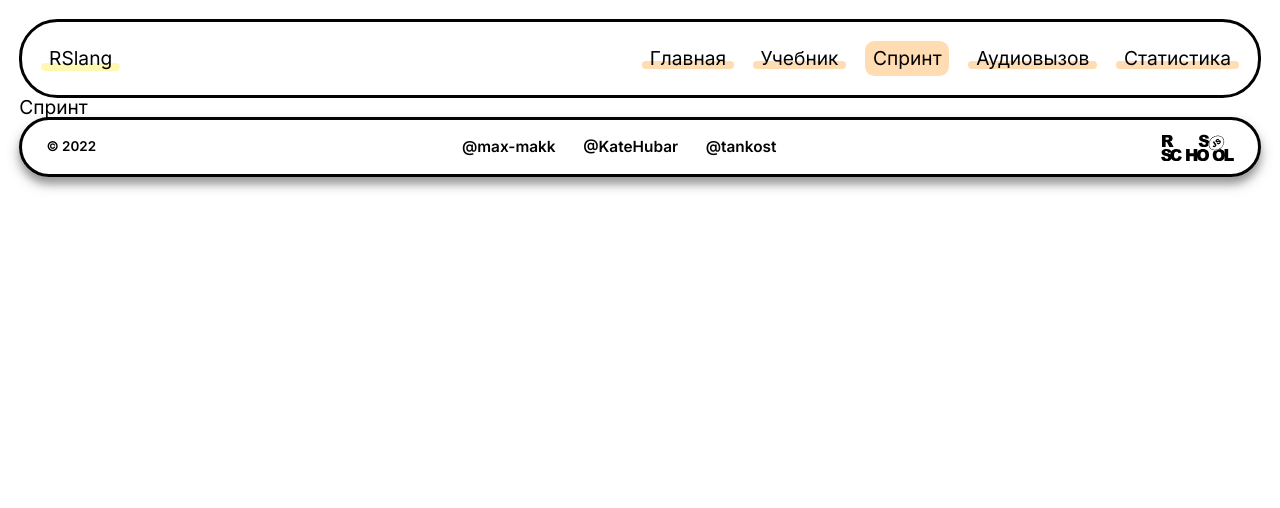
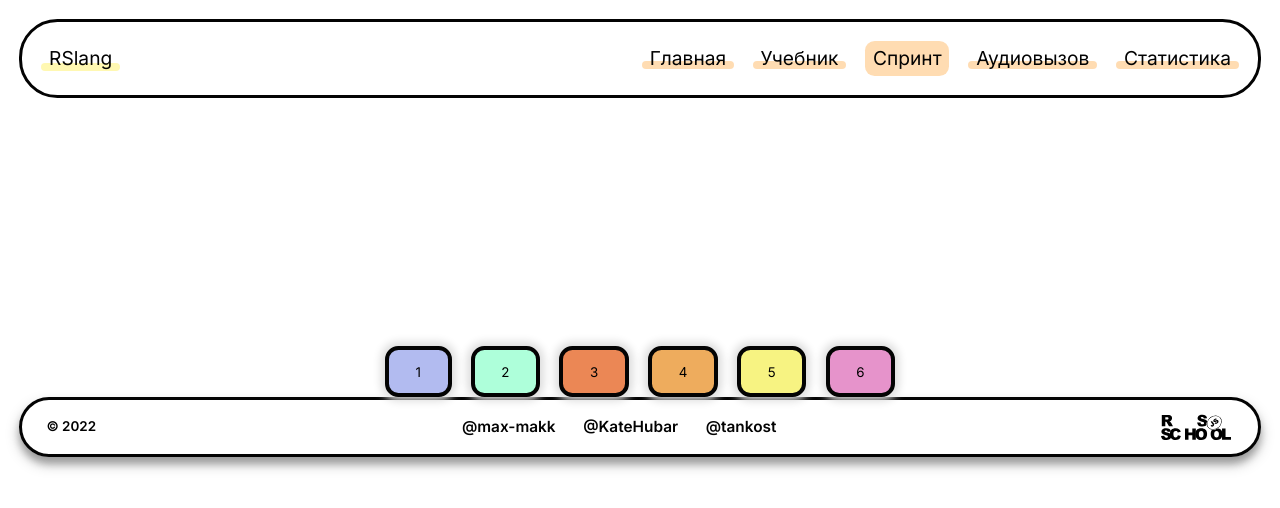
Before and after one commit to max-makk/rslang, a React (Create React App) app: page /sprint in a window 1280 px wide. Shown: the top 508 px of the page. Built offline with nearby package versions, Linux system fonts and the light colour scheme; no server answers.

Commit message:
feat: style for buttons

```diff
--- a/src/pages/Sprint/Sprint.module.css
+++ b/src/pages/Sprint/Sprint.module.css
@@ -0,0 +1,45 @@
+.buttons {
+  display: flex;
+  align-items: center;
+  justify-content: center;
+  flex-wrap: wrap;
+  gap: 1em;
+  margin-top: 20%;
+}
+
+.btn {
+  font-family: 'Inter';
+  border: 4px solid var(--black);
+  border-radius: 1em;
+  padding: 1em 2em;
+  cursor: pointer;
+  box-shadow: 0 0 8px 4px gainsboro;
+}
+
+.btn:hover {
+  transform: scale(1.2);
+}
+
+.lvl1 {
+  background-color: var(--level1);
+}
+
+.lvl2 {
+  background-color: var(--level2);
+}
+
+.lvl3 {
+  background-color: var(--level3);
+}
+
+.lvl4 {
+  background-color: var(--level4);
+}
+
+.lvl5 {
+  background-color: var(--level5);
+}
+
+.lvl6 {
+  background-color: var(--level6);
+}
--- a/src/pages/Sprint/Sprint.tsx
+++ b/src/pages/Sprint/Sprint.tsx
@@ -1,4 +1,12 @@
+import style from './Sprint.module.css'
 
 export const Sprint = () => {
-  return <div>Спринт</div>
+  return <div className={style.buttons}>
+    <button className={`${style.btn} ${style.lvl1}`}>1</button>
+    <button className={`${style.btn} ${style.lvl2}`}>2</button>
+    <button className={`${style.btn} ${style.lvl3}`}>3</button>
+    <button className={`${style.btn} ${style.lvl4}`}>4</button>
+    <button className={`${style.btn} ${style.lvl5}`}>5</button>
+    <button className={`${style.btn} ${style.lvl6}`}>6</button>
+  </div>
 }
```
